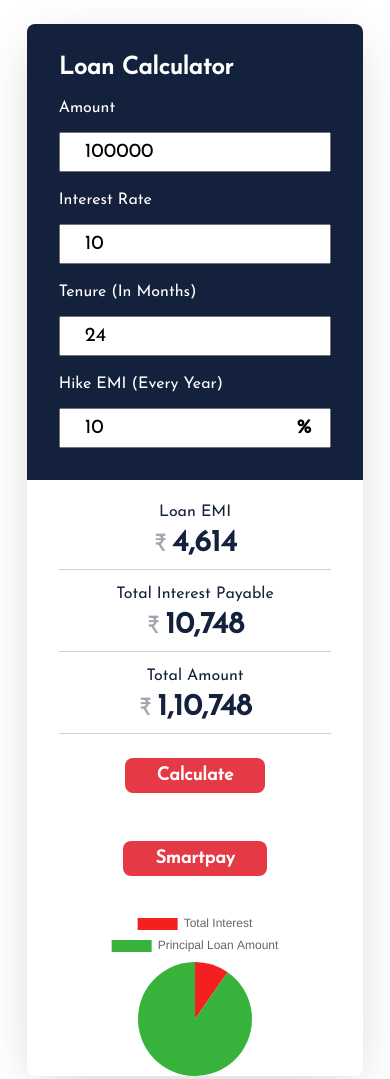
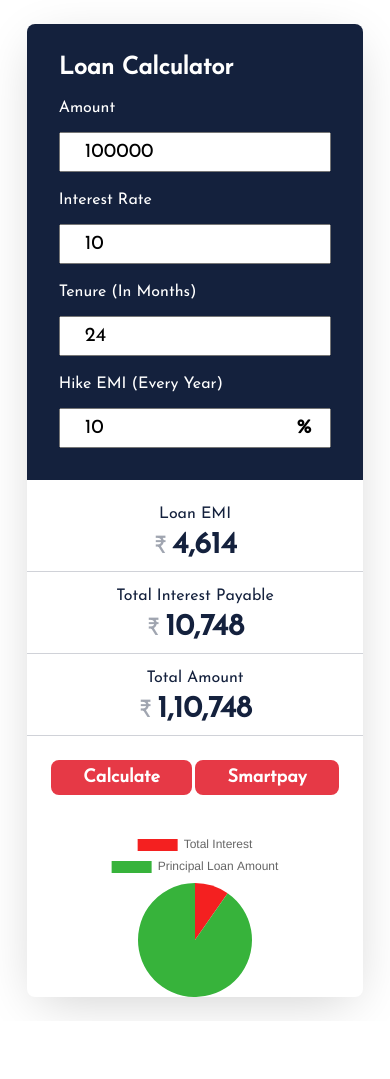
Before and after one commit to naveen-developer/emiCalculator, a plain HTML site: page index.html in a window 390 px wide. Shown: the top 1079 px of the page. After the commit the page ends 1021 px from the top, so only its background shows below. Drawn offline with nearby package versions, Linux system fonts and the light colour scheme.

Commit message:
third commit

```diff
--- a/style.css
+++ b/style.css
@@ -118,6 +118,12 @@ th, td{
 }
 
 @media (max-width: 650px) {
+
+
+  .loan-calculator .result .left {
+    padding: 8px 10px;
+}
+
   .loan-calculator {
     width: 90%;
     max-width: 500px;
@@ -133,3 +139,11 @@ th, td{
     text-align: center;
   }
 }
+
+@media (max-width: 450px) {
+
+  .loan-calculator .result .left {
+    padding: 10px 0px;
+    font-size: 11px;
+  }
+}
```
